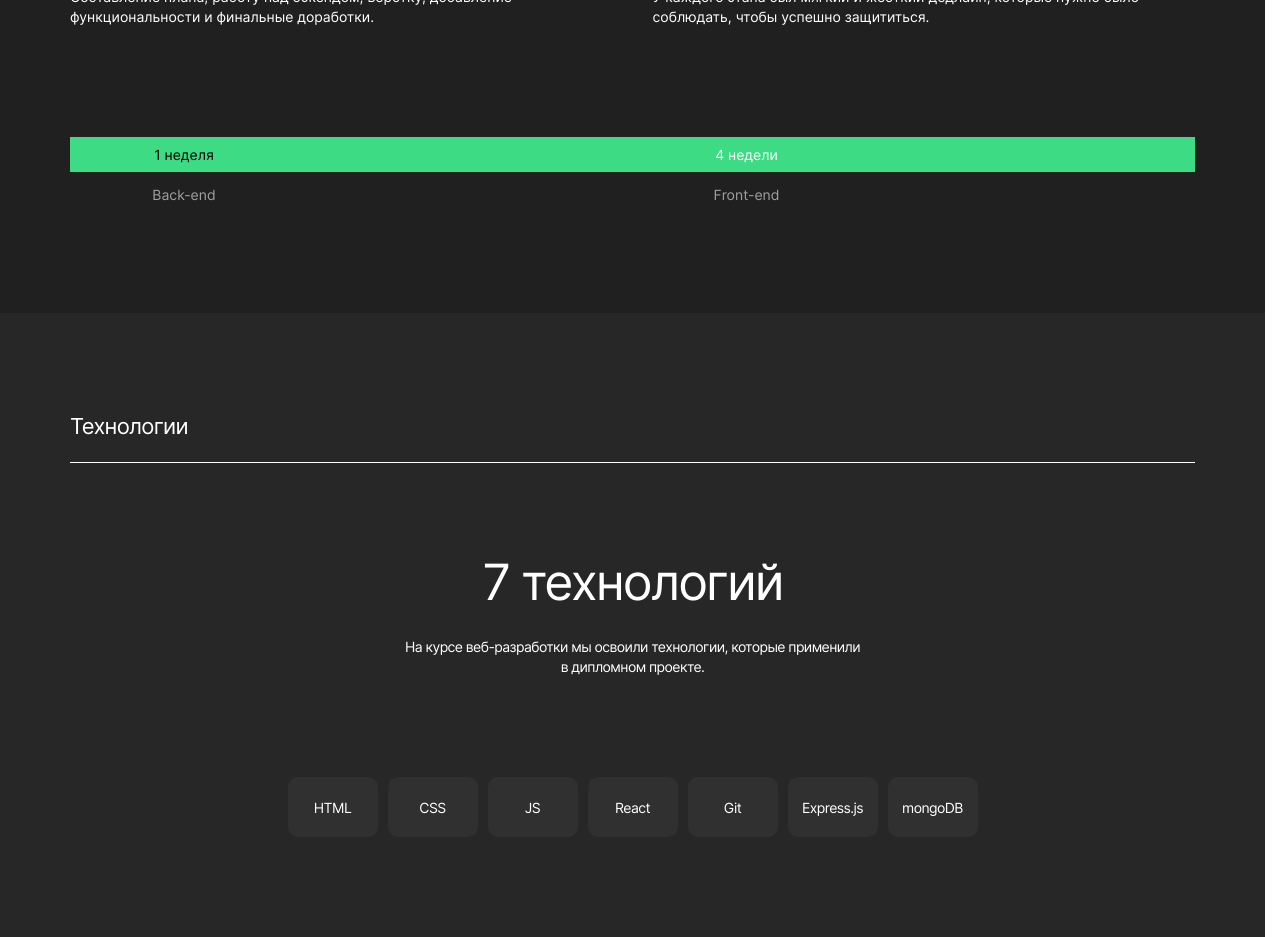
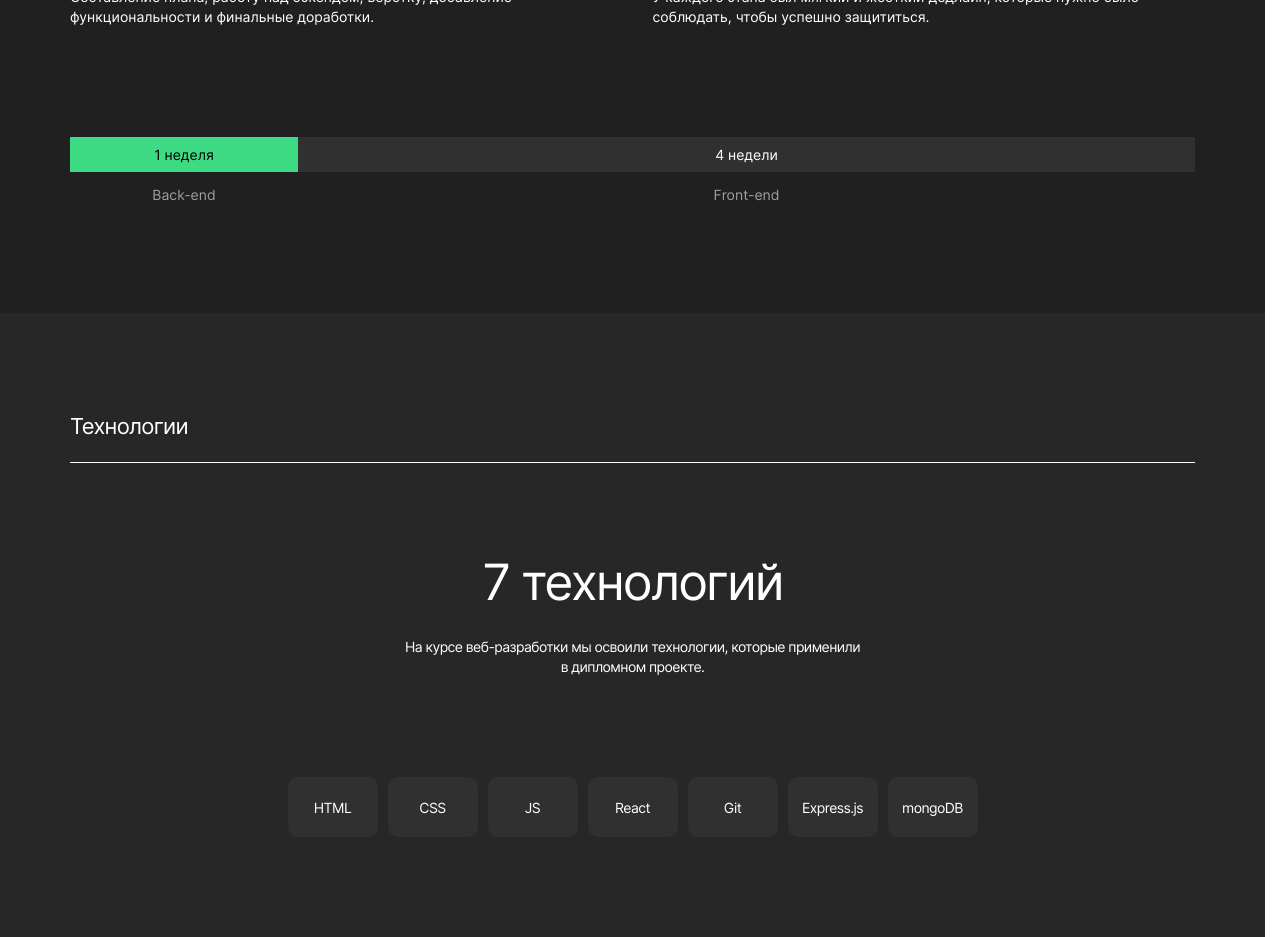
Before and after one commit to Dmitrov-Vasya/movies-explorer-frontend, a React (Create React App) app: page / in a window 1280 px wide. Shown: the part 960-1897 px from the top of the page. Built offline with nearby package versions, Linux system fonts and the light colour scheme.

Commit message:
update CSS

```diff
--- a/src/components/Main/ProjectPage/AboutProject/AboutProject.css
+++ b/src/components/Main/ProjectPage/AboutProject/AboutProject.css
@@ -151,6 +151,7 @@
     .about-project__info-duration_type_black {
         line-height: normal;
         font-size: 14px;
+        background-color: #303030;
     }
     .about-project__info-name_type_black {
         line-height: normal;
```
